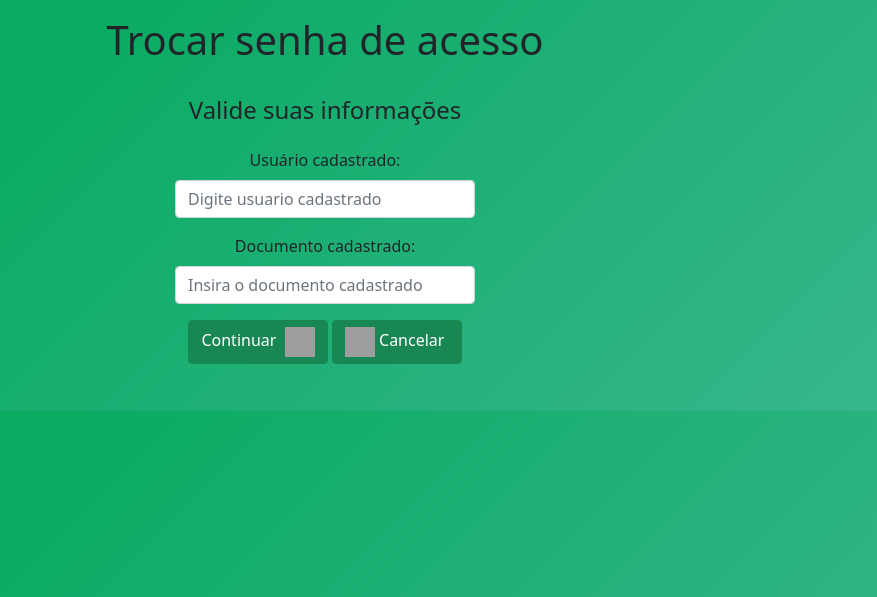
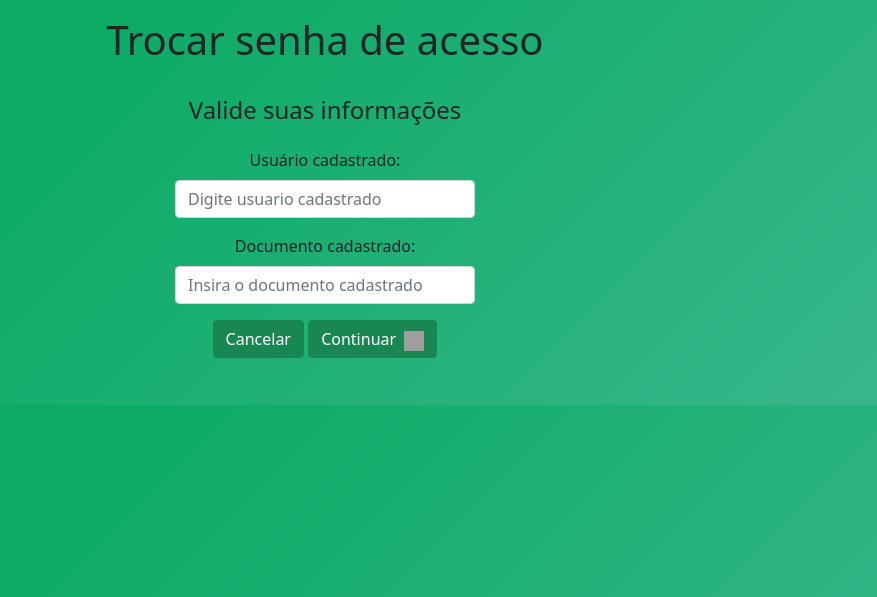
Before and after one commit to lucasolasz/sf_system, a PHP site: page /consulta/cadastro/usuario/esqueci_senha.php in a window 1280 px wide. Shown: the top 597 px of the page, without its empty margins (315-1192 px from the left). Run offline with PHP 8.4, Linux system fonts and the light colour scheme; grey boxes are pictures that could not be loaded.

Commit message:
Altera ordem botões da tela recupera senha

```diff
--- a/consulta/cadastro/usuario/esqueci_senha.php
+++ b/consulta/cadastro/usuario/esqueci_senha.php
@@ -38,14 +38,12 @@ require_once "../../../conexao.php";
                     <input type="text" class="form-control" id="txtDocumento" name="txtDocumento" placeholder="Insira o documento cadastrado">
                 </div>
 
-                <button type="submit" class="btn btn-success" id="btnContinuar" name="btnContinuar">Continuar&nbsp;
-                    <img src="../../../bootstrap-icons/arrow-right-square-fill.svg" alt="" height="30px" width="30px">
+                <button type="submit" class="btn btn-success" id="btnCancelar" name="btnCancelar">Cancelar
                 </button>
 
-                <button type="submit" class="btn btn-success" id="btnCancelar" name="btnCancelar">
-                    <img src="../../../bootstrap-icons/arrow-left-square-fill.svg" alt="" height="30px" width="30px"> Cancelar&nbsp;
+                <button type="submit" class="btn btn-success" id="btnContinuar" name="btnContinuar">Continuar&nbsp;
+                    <img src="../../../bootstrap-icons/arrow-right-square-fill.svg" alt="" height="20px" width="20px">
                 </button>
-
 
             </form>
         </main>
```
